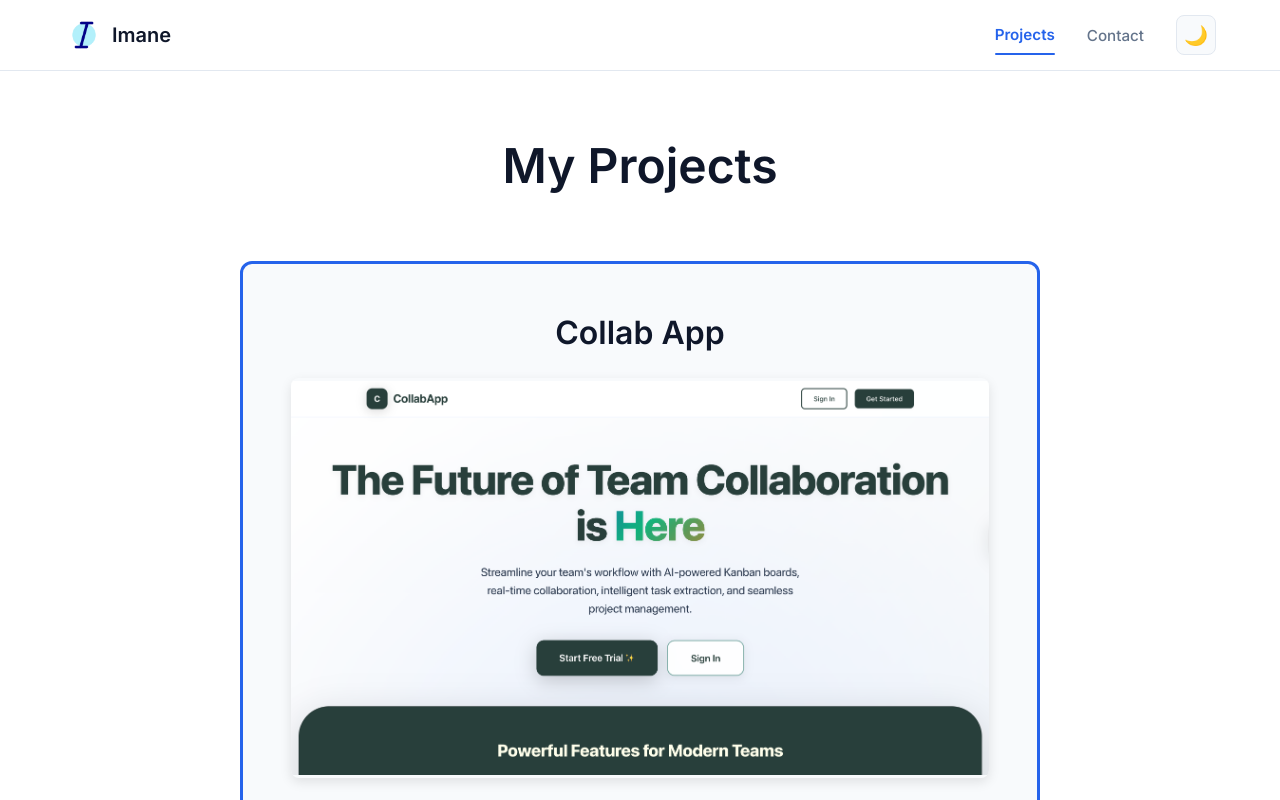
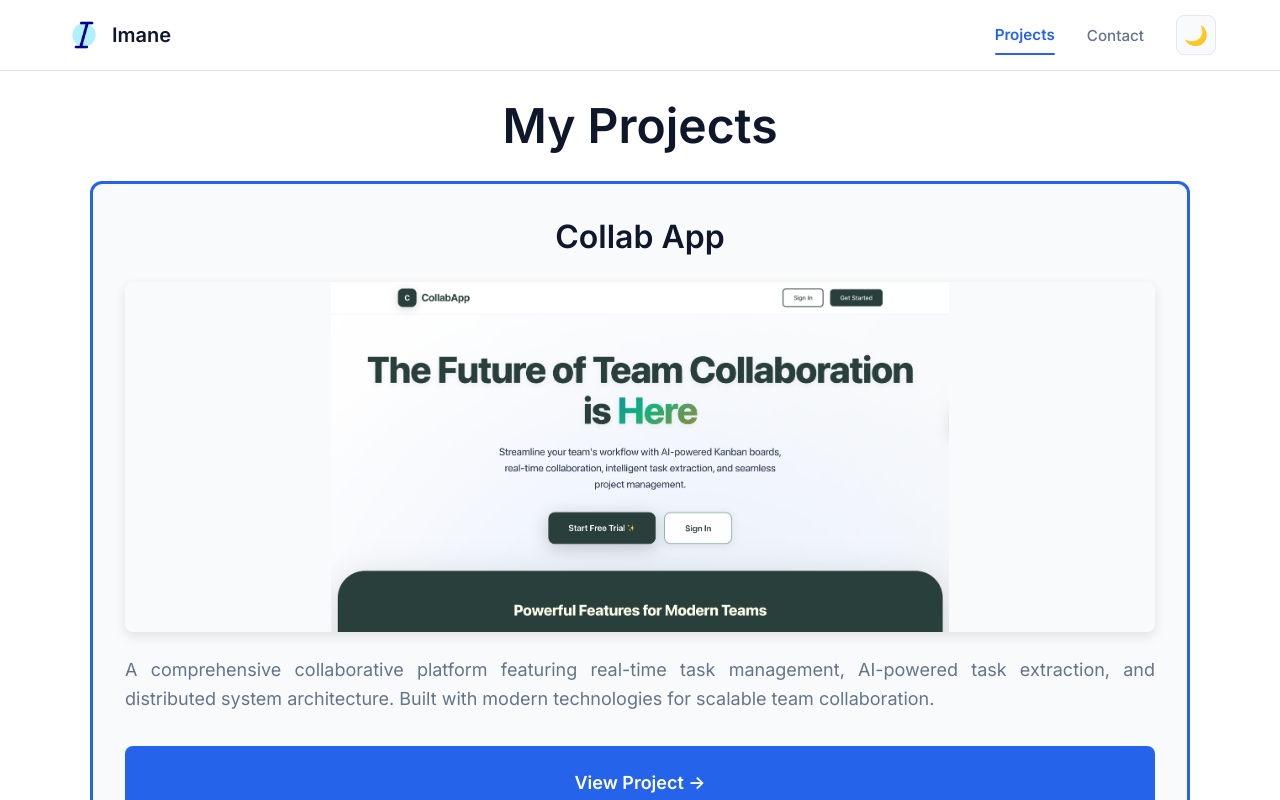
Before and after one commit to Imane-Idrissi/Imane-Idrissi-portfolio, a React (Create React App) app in the folder react-portfolio/: page /projects in a window 1280 px wide. Shown: the top 800 px of the page. Built offline with nearby package versions, Linux system fonts and the light colour scheme.

Commit message:
fixed teh projects route styling

```diff
--- a/react-portfolio/src/pages/Projects.tsx
+++ b/react-portfolio/src/pages/Projects.tsx
@@ -5,7 +5,7 @@ import { Button } from '../components/common/Button';
 
 const ProjectsContainer = styled.div`
   min-height: calc(100vh - 70px);
-  padding: ${({ theme }) => theme.spacing.xxl} 0;
+  padding: ${({ theme }) => theme.spacing.md} 0;
 `;
 
 const ProjectsContent = styled.div`
@@ -21,7 +21,7 @@ const ProjectsContent = styled.div`
 const PageTitle = styled.h1`
   font-size: 3rem;
   text-align: center;
-  margin-bottom: ${({ theme }) => theme.spacing.xxl};
+  margin-bottom: ${({ theme }) => theme.spacing.md};
   color: ${({ theme }) => theme.colors.text};
 
   @media (max-width: ${({ theme }) => theme.breakpoints.mobile}) {
@@ -31,15 +31,15 @@ const PageTitle = styled.h1`
 
 const ProjectGrid = styled.div`
   display: grid;
-  gap: ${({ theme }) => theme.spacing.xxl};
-  max-width: 800px;
+  gap: ${({ theme }) => theme.spacing.xl};
+  max-width: 1100px;
   margin: 0 auto;
 `;
 
 const ProjectCard = styled.div`
   background-color: ${({ theme }) => theme.colors.surface};
   border-radius: ${({ theme }) => theme.borderRadius.lg};
-  padding: ${({ theme }) => theme.spacing.xl};
+  padding: ${({ theme }) => theme.spacing.lg};
   border: 3px solid ${({ theme }) => theme.colors.primary};
   transition: all 0.3s ease;
 
@@ -53,9 +53,9 @@ const ProjectImage = styled.div`
   position: relative;
   border-radius: ${({ theme }) => theme.borderRadius.md};
   overflow: hidden;
-  margin-bottom: ${({ theme }) => theme.spacing.lg};
+  margin-bottom: ${({ theme }) => theme.spacing.md};
   box-shadow: 0 4px 12px ${({ theme }) => theme.colors.shadow};
-  height: 400px;
+  height: 350px;
 
   img {
     width: 100%;
```
